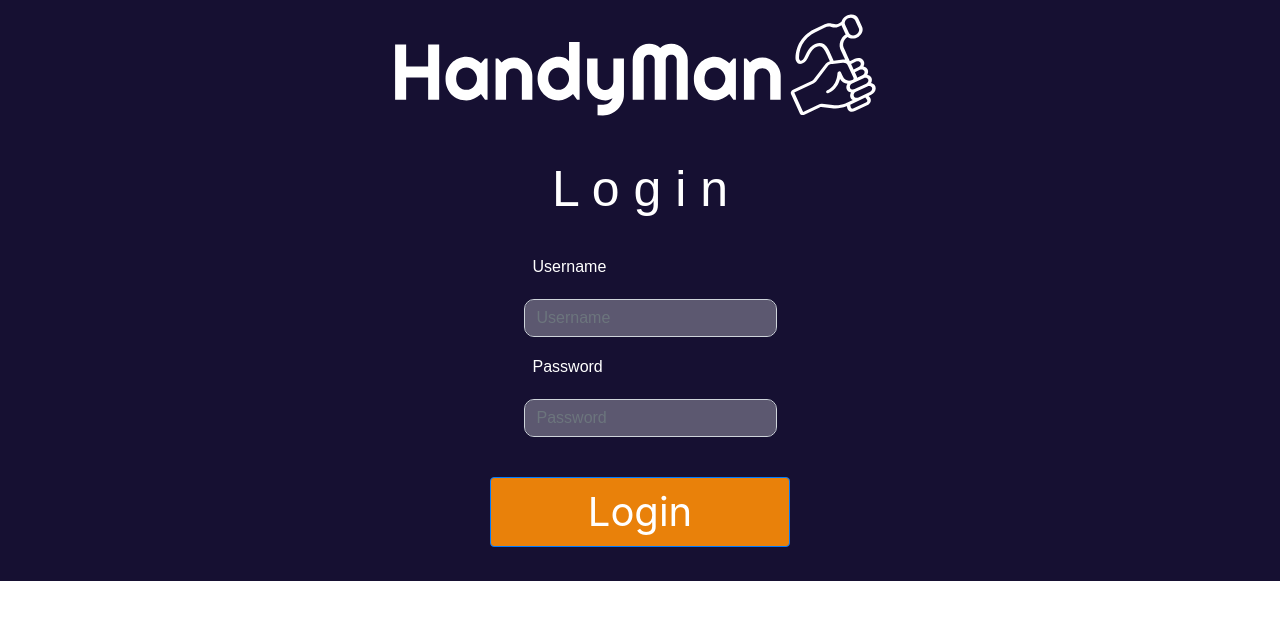
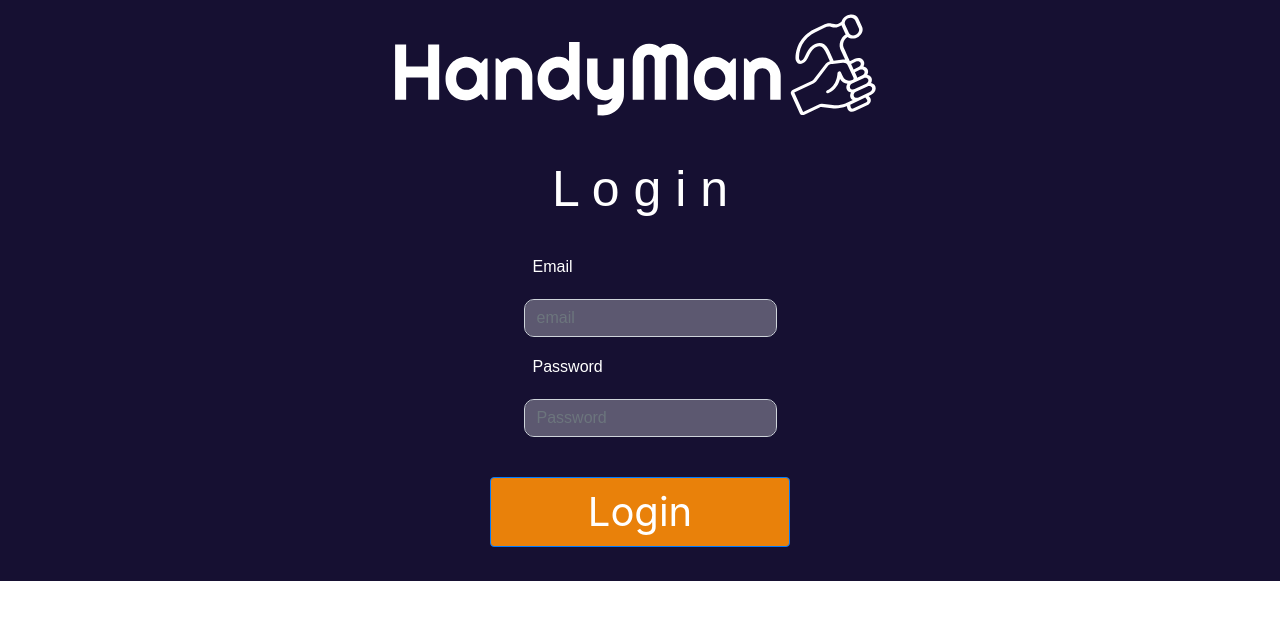
Before and after one commit to NagarroLabs/HandyMan, a React (Create React App) app in the folder frontend/: page /login in a window 1280 px wide. Shown: the top 620 px of the page. Built offline with nearby package versions, Linux system fonts and the light colour scheme; no server answers.

Commit message:
Fixed bugs

```diff
--- a/frontend/src/App.js
+++ b/frontend/src/App.js
@@ -13,44 +13,6 @@ import "./index.css";
 
 const App = () => {
   const { token, userId, login, logout } = useAuth();
-  let routes;
-  if (!token) {
-    routes = (
-      <Switch>
-        <Route path="/" exact>
-          <div>Insert home page component here.</div>
-        </Route>
-        <Route path="/jobs" exact>
-          <div>Insert all jobs page component here.</div>
-        </Route>
-        <Route path="/register" exact>
-          <RegisterPage />
-        </Route>
-        <Route path="/login" exact>
-          <LoginPage />
-        </Route>
-        <Redirect to="/auth" />
-      </Switch>
-    );
-  } else {
-    routes = (
-      <Switch>
-        <Route path="/" exact>
-          <div>Insert home page component here.</div>
-        </Route>
-        <Route path="/:userId/jobs" exact>
-          <div>Insert user-created jobs component here.</div>
-        </Route>
-        <Route path="/jobs/new" exact>
-          <div>Insert job creation page component here.</div>
-        </Route>
-        <Route path="/jobs/:jobId" exact>
-          <div>Insert job page component here.</div>
-        </Route>
-        <Redirect to="/" />
-      </Switch>
-    );
-  }
 
   return (
     <AuthContext.Provider
@@ -63,8 +25,7 @@ const App = () => {
       }}
     >
       <Router>
-        {/* <main>{routes}</main> */}
-        <LoginPage />
+        <main>{token ? <AuthRoutes /> : <NoAuthRoutes />}</main>
       </Router>
     </AuthContext.Provider>
   );
--- a/frontend/src/components/LoginForm.js
+++ b/frontend/src/components/LoginForm.js
@@ -21,8 +21,8 @@ function LoginForm(props) {
     //   ? (_errors.emailError = "Please enter a valid email!")
     //   : "";
 
-    props.loginInfo.username.length === 0
-      ? (_errors.usernameError = "Username is required!")
+    props.loginInfo.email.length === 0
+      ? (_errors.emailError = "Email is required!")
       : "";
 
     setErrors(_errors);
@@ -43,18 +43,18 @@ function LoginForm(props) {
         <Form.Row>
           <Col className="inputBox">
             <Form.Group>
-              <Form.Label>Username</Form.Label>
+              <Form.Label>Email</Form.Label>
               <Form.Control
-                placeholder="Username"
-                id="username"
-                name="username"
-                label="Username"
+                placeholder="email"
+                id="email"
+                name="email"
+                label="email"
                 onChange={props.onChange}
-                value={props.loginInfo.username}
+                value={props.loginInfo.email}
               />
             </Form.Group>
-            {errors.usernameError && (
-              <div className="alert alert-danger">{errors.usernameError}</div>
+            {errors.emailError && (
+              <div className="alert alert-danger">{errors.emailError}</div>
             )}
           </Col>
         </Form.Row>
--- a/frontend/src/components/LoginPage.js
+++ b/frontend/src/components/LoginPage.js
@@ -6,7 +6,7 @@ import { AuthContext } from "../shared/context/auth-context";
 
 function LoginPage() {
   const [loginInfo, setLoginInfo] = useState({
-    username: "",
+    email: "",
     password: "",
   });
 
@@ -36,7 +36,9 @@ function LoginPage() {
       );
       auth.login(responseData.userId, responseData.token);
       console.log("logged in");
-    } catch (err) {}
+    } catch (err) {
+      console.log("error" + err);
+    }
   }
 
   return (
--- a/frontend/src/routes/NoAuthRoutes.js
+++ b/frontend/src/routes/NoAuthRoutes.js
@@ -20,7 +20,7 @@ const NoAuthRoutes = () => {
       </Route>
       <Route path="/signup" exact component={RegisterPage} />
       <Route path="/login" exact component={LoginPage} />
-      <Redirect to="/auth" />
+      <Redirect to="/signup" />
     </Switch>
   );
 };
```
